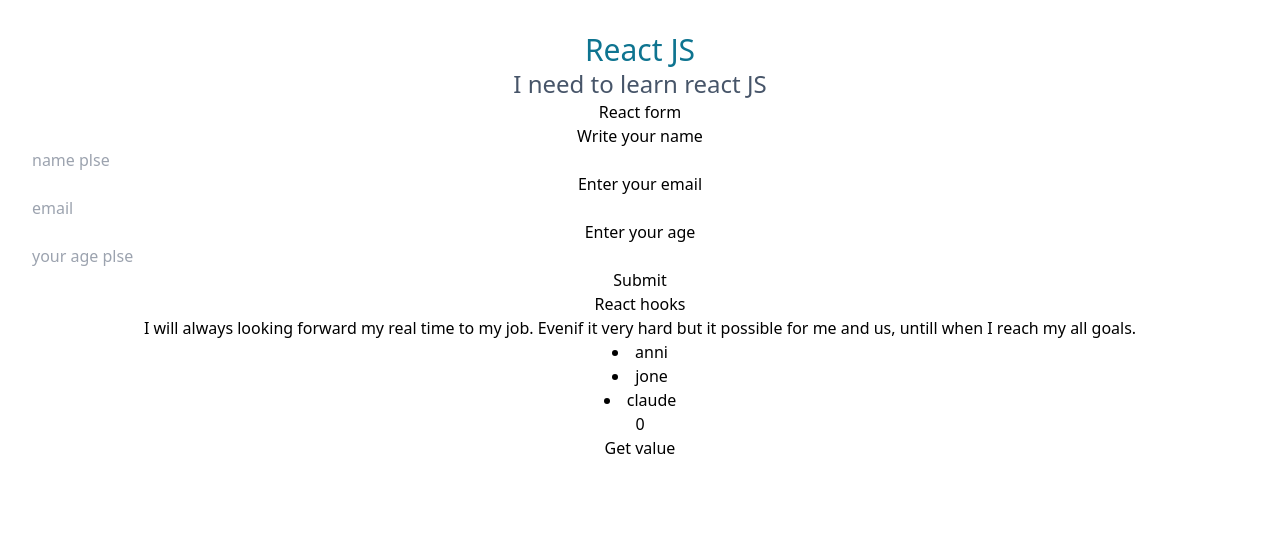
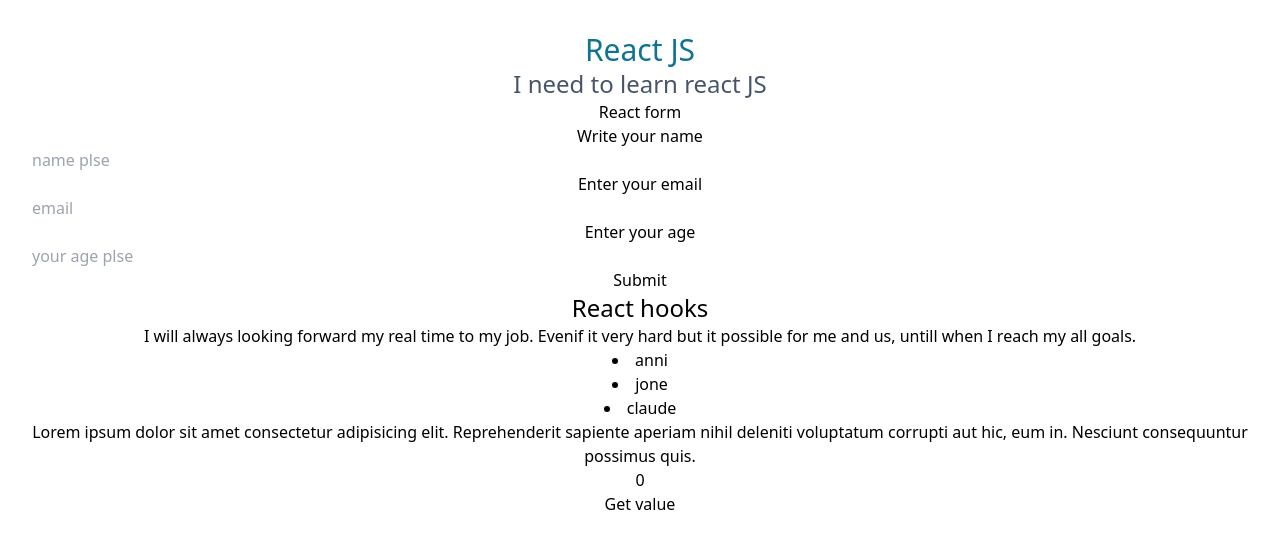
Before and after one commit to benidama/allAbout-ReactJS, a React (Vite) app: page / in a window 1280 px wide. Shown: the top 548 px of the page. Built offline with nearby package versions, Linux system fonts and the light colour scheme.

Commit message:
add some changes

```diff
--- a/src/Component/State.jsx
+++ b/src/Component/State.jsx
@@ -6,7 +6,7 @@
   const update = () => setCount((v) => v + 1);
   return (
     <div>
-      <h1>React hooks</h1>
+      <h1 className="text-2xl">React hooks</h1>
       <p>
         I will always looking forward my real time to my job. Evenif it very
         hard but it possible for me and us, untill when I reach my all goals.
@@ -16,6 +16,11 @@
           return <li key={ah.id}>{ah}</li>;
         })}
       </h2>
+      <p>
+        Lorem ipsum dolor sit amet consectetur adipisicing elit. Reprehenderit
+        sapiente aperiam nihil deleniti voluptatum corrupti aut hic, eum in.
+        Nesciunt consequuntur possimus quis.
+      </p>
       <h1>{count}</h1>
       <button onClick={update}>Get value</button>
     </div>
```
